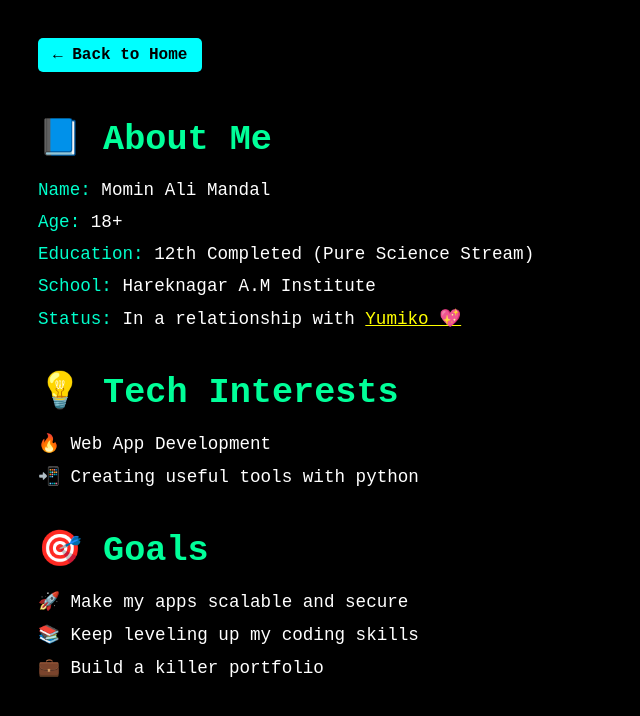
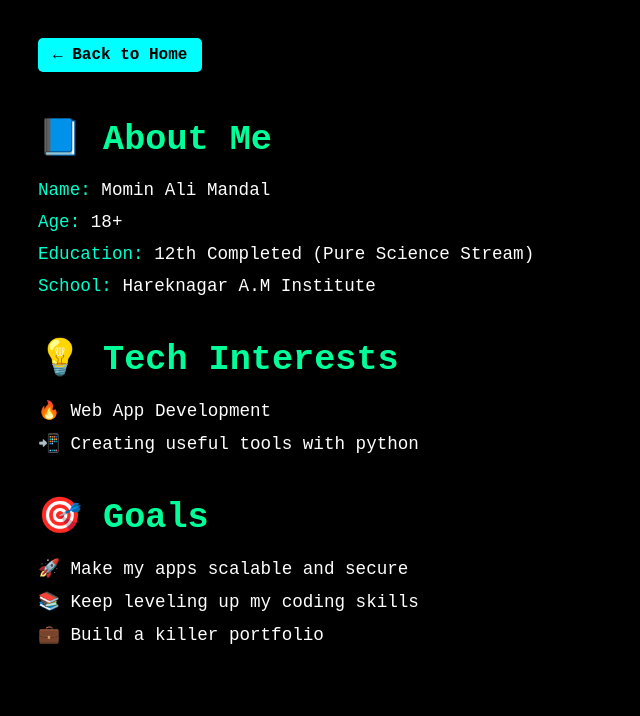
Before and after one commit to momin-AM/web, a website: page features/info.html in a window 1280 px wide. Shown: the whole page, without its empty margins (0-640 px from the left). Drawn offline with Linux system fonts and the light colour scheme.

Commit message:
Update info.html

```diff
--- a/features/info.html
+++ b/features/info.html
@@ -61,7 +61,6 @@
     <li><span>Age:</span> 18+</li>
     <li><span>Education:</span> 12th Completed (Pure Science Stream)</li>
     <li><span>School:</span> Hareknagar A.M Institute</li>
-    <li><span>Status:</span> In a relationship with <a href="https://www.instagram.com/yumikoeie" target="_blank" style="color:yellow;">Yumiko 💖</a></li>
   </ul>
 
   <h1 style="margin-top: 40px;">💡 Tech Interests</h1>
@@ -78,4 +77,5 @@
   </ul>
 
 </body>
+
 </html>
```
